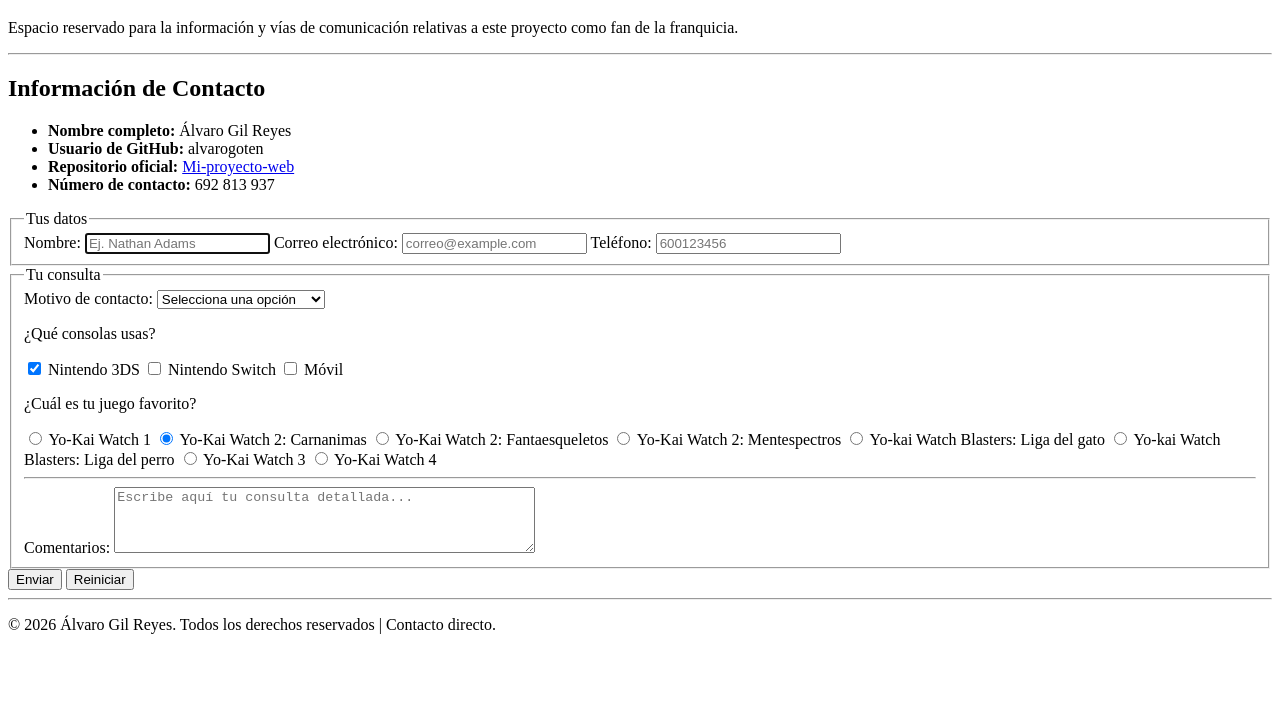
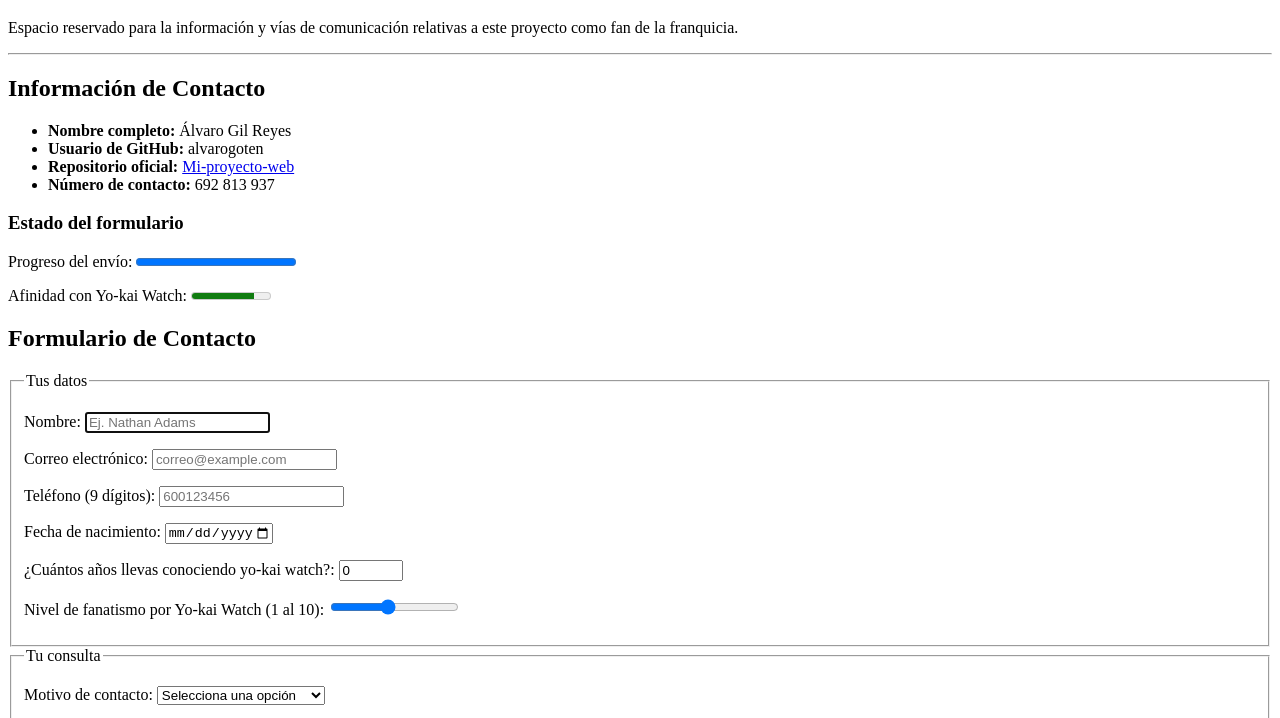
Before and after one commit to Alvarogoten/Mi-proyecto-web, a plain HTML site: page contacto.html in a window 1280 px wide. Shown: the part 61-779 px from the top of the page. Drawn offline with Linux system fonts and the light colour scheme.

Commit message:
feat: formulario con controles html5

```diff
--- a/contacto.html
+++ b/contacto.html
@@ -23,24 +23,62 @@
                 <li><strong>Número de contacto:</strong> 692 813 937</li>
             </ul>
 <main>
+    <!-- Indicadores interactivos (progress y meter) -->
+    <section>
+        <h3>Estado del formulario</h3>
+        <p>
+            <label for="progreso-form">Progreso del envío:</label>
+            <progress id="progreso-form" value="100" max="100">100%</progress>
+        </p>
+        <p>
+            <label for="afinidad">Afinidad con Yo-kai Watch:</label>
+            <meter id="afinidad" min="0" max="10" value="8" low="3" high="7" optimum="10">8 de 10</meter>
+        </p>
+    </section>
+
+    <!-- Formulario HTML5 completo -->
+    <section>
+        <h2>Formulario de Contacto</h2>
         <form action="#" method="post">
 
             <fieldset>
                 <legend>Tus datos</legend>
 
+                <p>
                     <label for="nombre">Nombre:</label>
                     <input type="text" id="nombre" name="nombre" required autofocus placeholder="Ej. Nathan Adams" minlength="3" maxlength="30">
+                </p>
 
+                <p>
                     <label for="email">Correo electrónico:</label>
                     <input type="email" id="email" name="email" required placeholder="correo@example.com">
+                </p>
 
-                    <label for="telefono">Teléfono:</label>
-                    <input type="tel" id="telefono" name="telefono" placeholder="600123456">
+                <p>
+                    <label for="telefono">Teléfono (9 dígitos):</label>
+                    <input type="tel" id="telefono" name="telefono" required pattern="[0-9]{9}" title="Debe contener exactamente 9 números sin espacios ni guiones (ej. 600123456)" placeholder="600123456">
+                </p>
+
+                <p>
+                    <label for="fecha">Fecha de nacimiento:</label>
+                    <input type="date" id="fecha" name="fecha" required min="1950-01-01" max="2026-12-31">
+                </p>
+
+                <p>
+                    <label for="medallas">¿Cuántos años llevas conociendo yo-kai watch?:</label>
+                    <input type="number" id="medallas" name="medallas" min="0" max="500" step="1" value="0">
+                </p>
+
+                <p>
+                    <label for="satisfaccion">Nivel de fanatismo por Yo-kai Watch (1 al 10):</label>
+                    <input type="range" id="satisfaccion" name="satisfaccion" min="1" max="10" step="1" value="5">
+                </p>
             </fieldset>
 
             <fieldset>
                 <legend>Tu consulta</legend>
 
+                <p>
                     <label for="asunto">Motivo de contacto:</label>
                     <select id="asunto" name="asunto" required>
                         <option value="" disabled selected>Selecciona una opción</option>
@@ -49,8 +87,10 @@
                         <option value="evento">Inscripción a torneo</option>
                         <option value="otro">Otro motivo</option>
                     </select>
+                </p>
 
                 <p>¿Qué consolas usas?</p>
+                <p>
                     <input type="checkbox" id="c_3ds" name="consola" value="3ds" checked>
                     <label for="c_3ds">Nintendo 3DS</label>
 
@@ -59,42 +99,48 @@
 
                     <input type="checkbox" id="c_mobile" name="consola" value="mobile">
                     <label for="c_mobile">Móvil</label>
+                </p>
 
                 <p>¿Cuál es tu juego favorito?</p>
+                <p>
                     <input type="radio" id="j1" name="juego_fav" value="yokai1">
-                    <label for="j1">Yo-Kai Watch 1</label>
+                    <label for="j1">Yo-Kai Watch 1</label><br>
 
                     <input type="radio" id="j2" name="juego_fav" value="yokai2" checked>
-                    <label for="j2">Yo-Kai Watch 2: Carnanimas</label>
+                    <label for="j2">Yo-Kai Watch 2: Carnánimas</label><br>
 
                     <input type="radio" id="j3" name="juego_fav" value="yokai3">
-                    <label for="j3">Yo-Kai Watch 2: Fantaesqueletos</label>
+                    <label for="j3">Yo-Kai Watch 2: Fantasqueletos</label><br>
 
                     <input type="radio" id="j4" name="juego_fav" value="yokai4">
-                    <label for="j4">Yo-Kai Watch 2: Mentespectros</label>
+                    <label for="j4">Yo-Kai Watch 2: Mentespectros</label><br>
 
                     <input type="radio" id="j5" name="juego_fav" value="yokai5">
-                    <label for="j5">Yo-kai Watch Blasters: Liga del gato</label>
+                    <label for="j5">Yo-kai Watch Blasters: Liga del gato</label><br>
 
                     <input type="radio" id="j6" name="juego_fav" value="yokai6">
-                    <label for="j6">Yo-kai Watch Blasters: Liga del perro</label>
+                    <label for="j6">Yo-kai Watch Blasters: Liga del perro</label><br>
 
                     <input type="radio" id="j7" name="juego_fav" value="yokai7">
-                    <label for="j7">Yo-Kai Watch 3</label>
+                    <label for="j7">Yo-Kai Watch 3</label><br>
 
                     <input type="radio" id="j8" name="juego_fav" value="yokai8">
                     <label for="j8">Yo-Kai Watch 4</label>
-                    <hr>
-                    <!-- Control 4: textarea -->
-                    <label for="mensaje">Comentarios:</label>
+                </p>
+
+                <p>
+                    <label for="mensaje">Comentarios:</label><br>
                     <textarea id="mensaje" name="mensaje" rows="4" cols="50" placeholder="Escribe aquí tu consulta detallada..."></textarea>
+                </p>
             </fieldset>
 
-                <!-- Control 8: botones submit y reset -->
+            <p>
                 <button type="submit">Enviar</button>
                 <button type="reset">Reiniciar</button>
+            </p>
 
         </form>
+    </section>
 </main>
     <hr>
 
```
Lines whose indentation alone changed are shown as unchanged.
